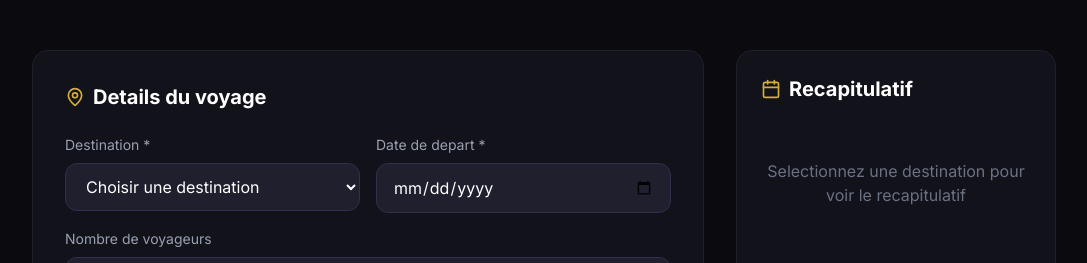
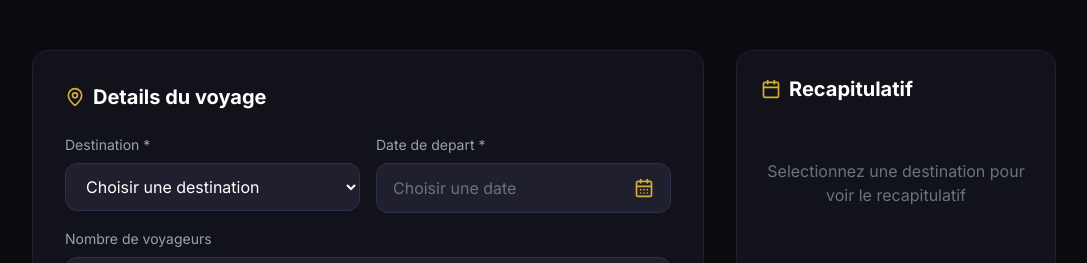
Before and after one commit to Zowx/timetravel-webapp, a Next.js app: page / in a window 1280 px wide. Shown: the part 3101-3364 px from the top of the page, without its empty margins (96-1183 px from the left). Built offline with nearby package versions, Linux system fonts and the light colour scheme.

Commit message:
💄 style: add react-day-picker for date selection

```diff
--- a/package.json
+++ b/package.json
@@ -9,10 +9,12 @@
     "lint": "eslint"
   },
   "dependencies": {
+    "date-fns": "^4.1.0",
     "framer-motion": "^12.29.2",
     "lucide-react": "^0.563.0",
     "next": "16.1.6",
     "react": "19.2.3",
+    "react-day-picker": "^9.13.0",
     "react-dom": "19.2.3"
   },
   "devDependencies": {
--- a/src/components/Reservation.tsx
+++ b/src/components/Reservation.tsx
@@ -8,7 +8,12 @@ import {
   MapPin,
   CheckCircle,
   AlertCircle,
+  CalendarDays,
 } from "lucide-react";
+import { DayPicker } from "react-day-picker";
+import { format } from "date-fns";
+import { fr } from "date-fns/locale";
+import "react-day-picker/style.css";
 
 const destinations = [
   { id: "paris", name: "Paris 1889", price: 12500 },
@@ -19,13 +24,14 @@ const destinations = [
 export default function Reservation() {
   const [formData, setFormData] = useState({
     destination: "",
-    date: "",
     travelers: "1",
     name: "",
     email: "",
     phone: "",
     message: "",
   });
+  const [selectedDate, setSelectedDate] = useState<Date | undefined>(undefined);
+  const [showCalendar, setShowCalendar] = useState(false);
   const [isSubmitted, setIsSubmitted] = useState(false);
   const [errors, setErrors] = useState<Record<string, string>>({});
 
@@ -40,7 +46,7 @@ export default function Reservation() {
     const newErrors: Record<string, string> = {};
     if (!formData.destination)
       newErrors.destination = "Selectionnez une destination";
-    if (!formData.date) newErrors.date = "Selectionnez une date";
+    if (!selectedDate) newErrors.date = "Selectionnez une date";
     if (!formData.name) newErrors.name = "Entrez votre nom";
     if (!formData.email) newErrors.email = "Entrez votre email";
     else if (!/\S+@\S+\.\S+/.test(formData.email))
@@ -66,6 +72,14 @@ export default function Reservation() {
     setFormData((prev) => ({ ...prev, [name]: value }));
     if (errors[name]) {
       setErrors((prev) => ({ ...prev, [name]: "" }));
+    }
+  };
+
+  const handleDateSelect = (date: Date | undefined) => {
+    setSelectedDate(date);
+    setShowCalendar(false);
+    if (errors.date) {
+      setErrors((prev) => ({ ...prev, date: "" }));
     }
   };
 
@@ -136,19 +150,71 @@ export default function Reservation() {
                     )}
                   </div>
 
-                  {/* Date */}
-                  <div>
+                  {/* Date Picker */}
+                  <div className="relative">
                     <label className="block text-sm text-gray-400 mb-2">
                       Date de depart *
                     </label>
-                    <input
-                      type="date"
-                      name="date"
-                      value={formData.date}
-                      onChange={handleChange}
-                      min={new Date().toISOString().split("T")[0]}
-                      className={`w-full bg-[#1f1f2e] border ${errors.date ? "border-red-500" : "border-[#2f2f4e]"} rounded-xl px-4 py-3 text-white focus:outline-none focus:border-[#d4af37] transition-colors`}
-                    />
+                    <button
+                      type="button"
+                      onClick={() => setShowCalendar(!showCalendar)}
+                      className={`w-full bg-[#1f1f2e] border ${errors.date ? "border-red-500" : "border-[#2f2f4e]"} rounded-xl px-4 py-3 text-left text-white focus:outline-none focus:border-[#d4af37] transition-colors flex items-center justify-between`}
+                    >
+                      <span
+                        className={
+                          selectedDate ? "text-white" : "text-gray-500"
+                        }
+                      >
+                        {selectedDate
+                          ? format(selectedDate, "dd MMMM yyyy", { locale: fr })
+                          : "Choisir une date"}
+                      </span>
+                      <CalendarDays className="w-5 h-5 text-[#d4af37]" />
+                    </button>
+
+                    {showCalendar && (
+                      <motion.div
+                        initial={{ opacity: 0, y: -10 }}
+                        animate={{ opacity: 1, y: 0 }}
+                        className="absolute z-50 mt-2 bg-[#12121a] border border-[#2f2f4e] rounded-xl shadow-2xl p-4"
+                      >
+                        <DayPicker
+                          mode="single"
+                          selected={selectedDate}
+                          onSelect={handleDateSelect}
+                          locale={fr}
+                          disabled={{ before: new Date() }}
+                          classNames={{
+                            root: "text-white",
+                            months: "flex flex-col",
+                            month: "space-y-4",
+                            caption:
+                              "flex justify-center pt-1 relative items-center text-[#d4af37] font-bold",
+                            caption_label: "text-sm font-medium",
+                            nav: "space-x-1 flex items-center",
+                            nav_button:
+                              "h-7 w-7 bg-[#1f1f2e] hover:bg-[#2f2f4e] rounded-lg flex items-center justify-center transition-colors",
+                            nav_button_previous: "absolute left-1",
+                            nav_button_next: "absolute right-1",
+                            table: "w-full border-collapse space-y-1",
+                            head_row: "flex",
+                            head_cell:
+                              "text-gray-500 rounded-md w-9 font-normal text-[0.8rem]",
+                            row: "flex w-full mt-2",
+                            cell: "text-center text-sm p-0 relative",
+                            day: "h-9 w-9 p-0 font-normal rounded-lg hover:bg-[#d4af37] hover:text-[#0a0a0f] transition-colors flex items-center justify-center",
+                            day_selected:
+                              "bg-[#d4af37] text-[#0a0a0f] font-bold",
+                            day_today: "border border-[#d4af37] text-[#d4af37]",
+                            day_outside: "text-gray-600 opacity-50",
+                            day_disabled:
+                              "text-gray-600 opacity-30 cursor-not-allowed hover:bg-transparent",
+                            day_hidden: "invisible",
+                          }}
+                        />
+                      </motion.div>
+                    )}
+
                     {errors.date && (
                       <p className="text-red-500 text-xs mt-1 flex items-center gap-1">
                         <AlertCircle className="w-3 h-3" />
@@ -292,11 +358,11 @@ export default function Reservation() {
                       <span>Voyageurs</span>
                       <span className="text-white">{formData.travelers}</span>
                     </div>
-                    {formData.date && (
+                    {selectedDate && (
                       <div className="flex justify-between text-gray-400">
                         <span>Date</span>
                         <span className="text-white">
-                          {new Date(formData.date).toLocaleDateString("fr-FR")}
+                          {format(selectedDate, "dd MMM yyyy", { locale: fr })}
                         </span>
                       </div>
                     )}
@@ -359,13 +425,13 @@ export default function Reservation() {
                 setIsSubmitted(false);
                 setFormData({
                   destination: "",
-                  date: "",
                   travelers: "1",
                   name: "",
                   email: "",
                   phone: "",
                   message: "",
                 });
+                setSelectedDate(undefined);
               }}
               className="btn-gold"
               whileHover={{ scale: 1.05 }}
```
Also changed, not shown: 2 other files (tests, documents, lock files or other folders).
